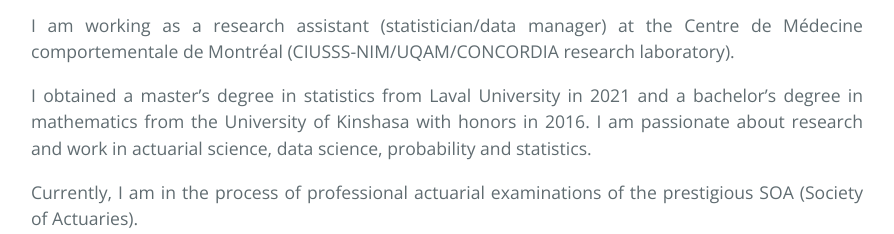
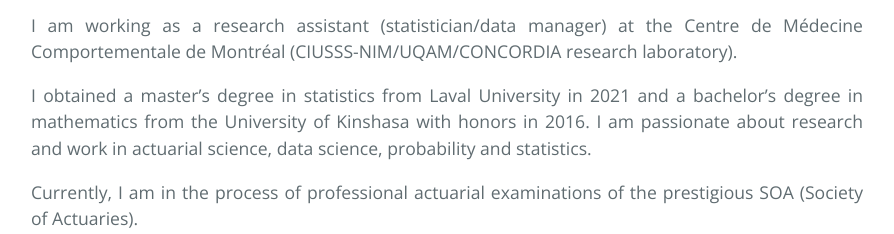
Before and after one commit to dialufuma/dialufuma.github.io, a Jekyll site: the page built from index.md, in a window 1280 px wide. Shown: the part 559-793 px from the top of the page, without its empty margins (193-1087 px from the left). Built offline with Jekyll 4.4.1, drawn with Linux system fonts in a browser that asks for light colours.

```diff
--- a/index.md
+++ b/index.md
@@ -12,7 +12,7 @@ There should be whitespace between paragraphs. We recommend including a README,
 
 
 <div style="text-align: justify">
-<p>I am working as a research assistant (statistician/data manager) at the Centre de Médecine comportementale de Montréal (CIUSSS-NIM/UQAM/CONCORDIA research laboratory).</p>
+<p>I am working as a research assistant (statistician/data manager) at the Centre de Médecine Comportementale de Montréal (CIUSSS-NIM/UQAM/CONCORDIA research laboratory).</p>
 <p>I obtained a master’s degree in statistics from Laval University in 2021 and a bachelor’s degree in mathematics from the University of Kinshasa with honors in 2016. I am passionate about research and work in actuarial science, data science, probability and statistics.</p>
 <p>Currently, I am in the process of professional actuarial examinations of the prestigious SOA (Society of Actuaries).</p>
 </div>
```
